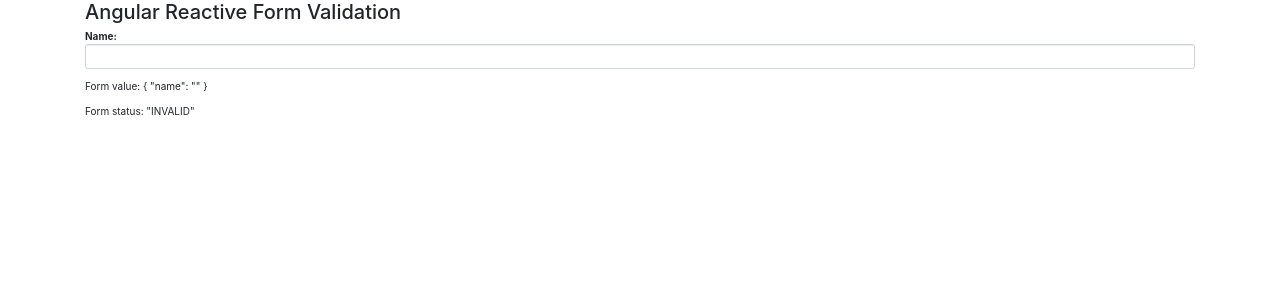
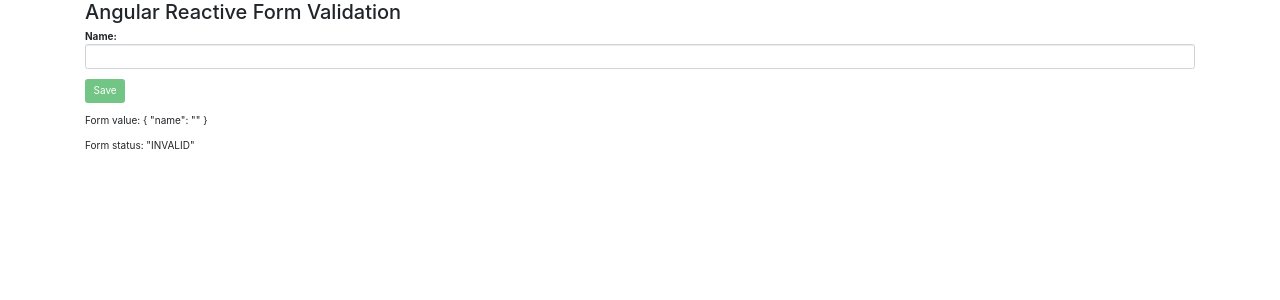
Before and after one commit to victorjaquez/angular-forms, an Angular app: page / in a window 1280 px wide. Shown: the top 300 px of the page. Built offline with nearby package versions, Linux system fonts and the light colour scheme.

Commit message:
submit button

```diff
--- a/src/app/app.component.html
+++ b/src/app/app.component.html
@@ -11,6 +11,9 @@
         Name is required.
       </div>
     </div>
+    <div class="form-group">
+      <button class="btn btn-success" type="submit" [disabled]="angForm.pristine || angForm.invalid">Save</button>
+    </div>
   </form>
   <p> Form value: {{ angForm.value | json }}</p>
   <p> Form status: {{ angForm.status | json }}</p>
```
